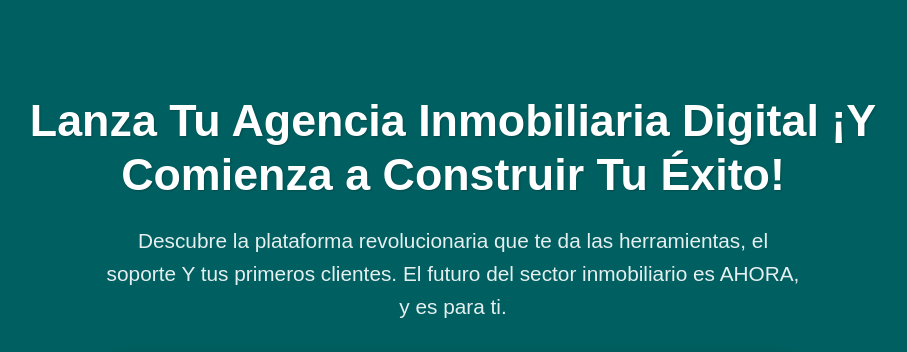
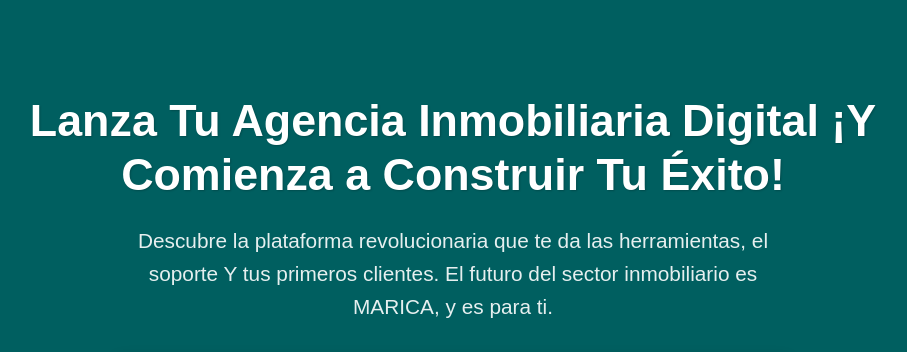
Before and after one commit to Digga-coder/landing-inmo, a plain HTML site: page index.html in a window 1280 px wide. Shown: the top 352 px of the page, without its empty margins (187-1094 px from the left). Drawn offline with Linux system fonts and the light colour scheme; grey boxes are pictures that could not be loaded.

Commit message:
Prueba de actualización de texto en index.html

```diff
--- a/index.html
+++ b/index.html
@@ -421,7 +421,7 @@
     <header id="hero">
         <div class="container">
             <h1>Lanza Tu Agencia Inmobiliaria Digital ¡Y Comienza a Construir Tu Éxito!</h1>
-            <p class="sub-headline">Descubre la plataforma revolucionaria que te da las herramientas, el soporte Y tus primeros clientes. El futuro del sector inmobiliario es AHORA, y es para ti.</p>
+            <p class="sub-headline">Descubre la plataforma revolucionaria que te da las herramientas, el soporte Y tus primeros clientes. El futuro del sector inmobiliario es MARICA, y es para ti.</p>
 
             <div itemprop="makesOffer" itemscope itemtype="http://schema.org/Offer" style="display: contents;">
                 <meta itemprop="name" content="Lanzamiento de Agencia Inmobiliaria Digital con Primeros Leads">
```
